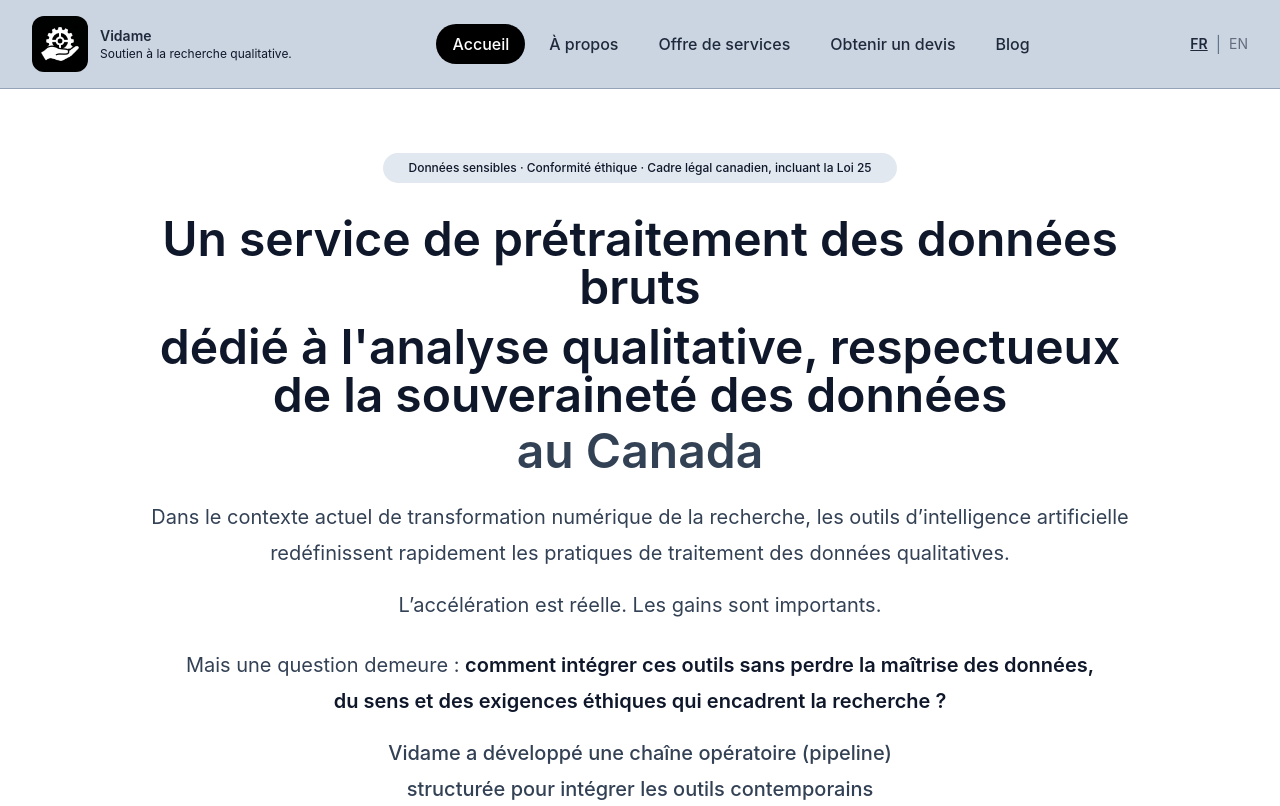
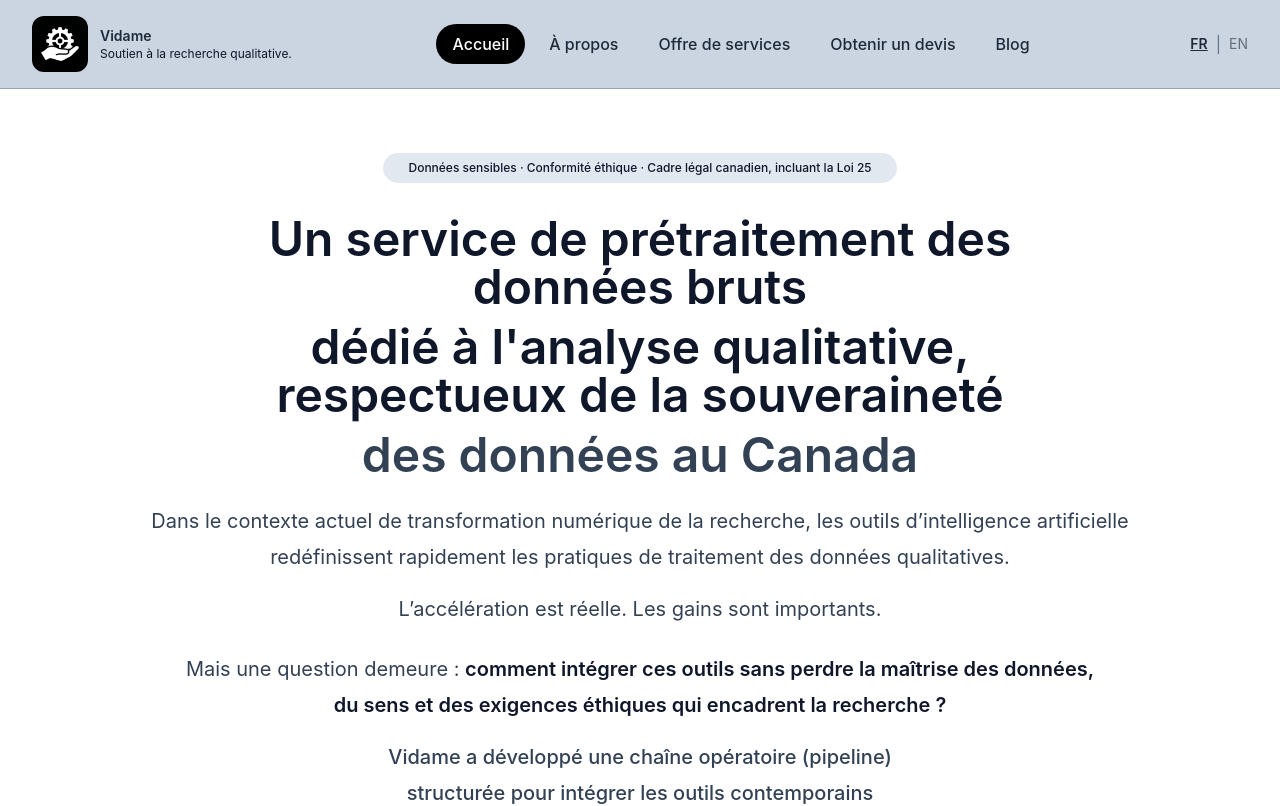
Before and after one commit to momopro21/vidame-recherche, a React (Vite) app: page / in a window 1280 px wide. Shown: the top 806 px of the page. Built offline with nearby package versions, Linux system fonts and the light colour scheme; the HTML template or start-up script is replaced by a standard one.

Commit message:
Update App.tsx

```diff
--- a/src/App.tsx
+++ b/src/App.tsx
@@ -502,17 +502,17 @@ function Accueil({setPage,lang,}: {setPage: (page: string) => void;lang: "fr" |
     {/* ===== VIDAME_REPERE_CONTENU_HERO_ACCUEIL ===== */}
     <div className="space-y-6">
       {/* ===== VIDAME_REPERE_TITRE_PRINCIPAL_ACCUEIL ===== */}
-      <h1 className="mx-auto max-w-5xl text-4xl font-semibold text-slate-900 md:text-5xl">
+      <h1 className="mx-auto max-w-4xl text-4xl font-semibold text-slate-900 md:text-5xl">
   {lang === "fr" ? (
     <>
       <span className="block">
         Un service de prétraitement des données bruts
       </span>
       <span className="mt-3 block">
-        dédié à l'analyse qualitative, respectueux de la souveraineté des données
+        dédié à l'analyse qualitative, respectueux de la souveraineté
       </span>
-      <span className="mt-2 block text-slate-700">
-        au Canada
+      <span className="mt-3 block text-slate-700">
+        des données au Canada
       </span>
     </>
   ) : (
```
